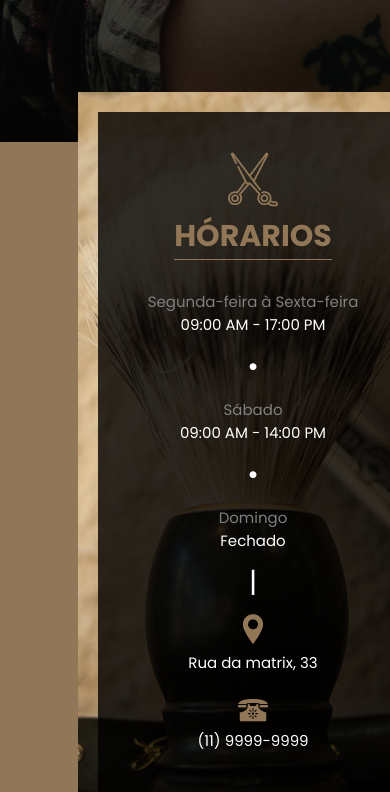
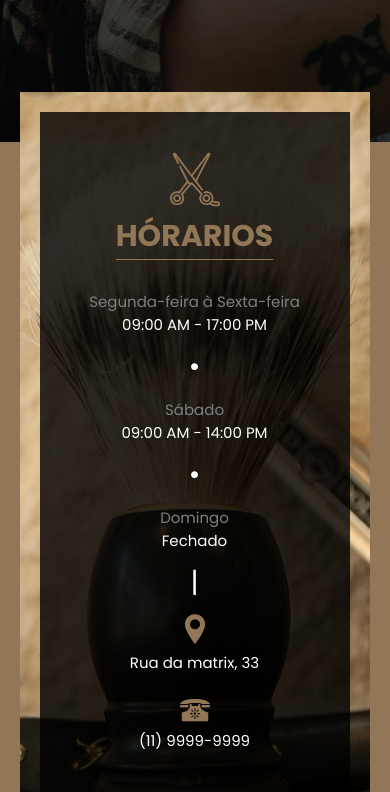
Before and after one commit to ArthurMends777/BarberShop, a plain HTML site: page index.html in a window 390 px wide. Shown: the part 702-1494 px from the top of the page. Drawn offline with Linux system fonts and the light colour scheme.

Commit message:
Arrumando a responsividade

```diff
--- a/css/about.css
+++ b/css/about.css
@@ -110,7 +110,7 @@
     }
 
     .about .timing {
-        left: 20%;
+        left: 5%;
         width: 350px;
     }
 
```
